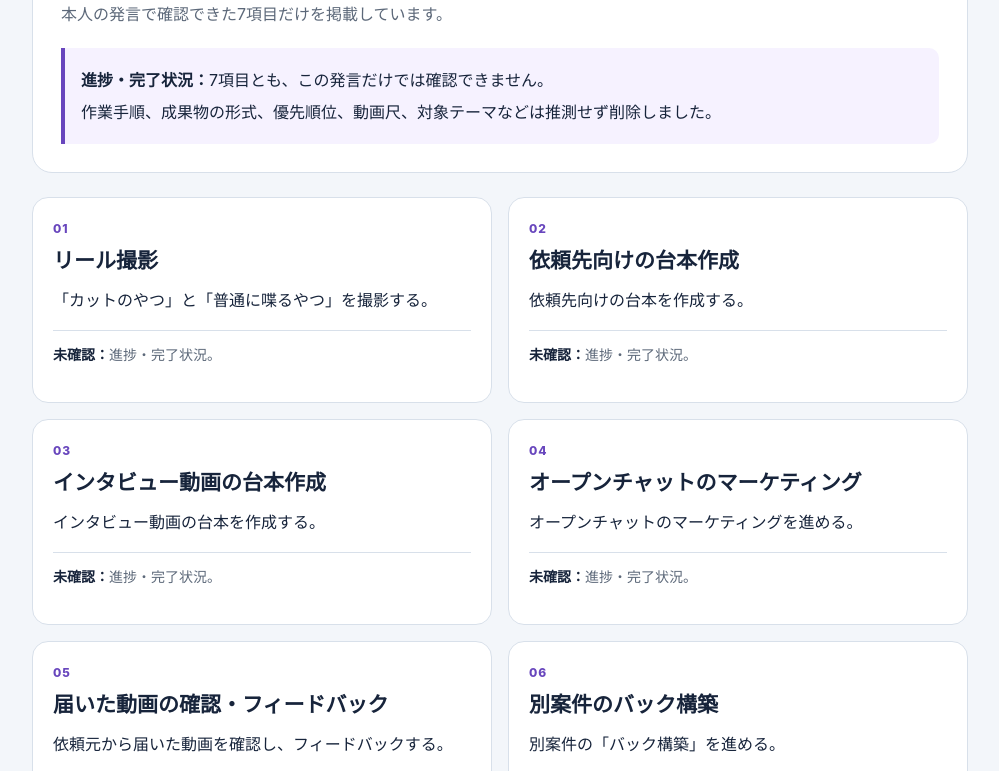
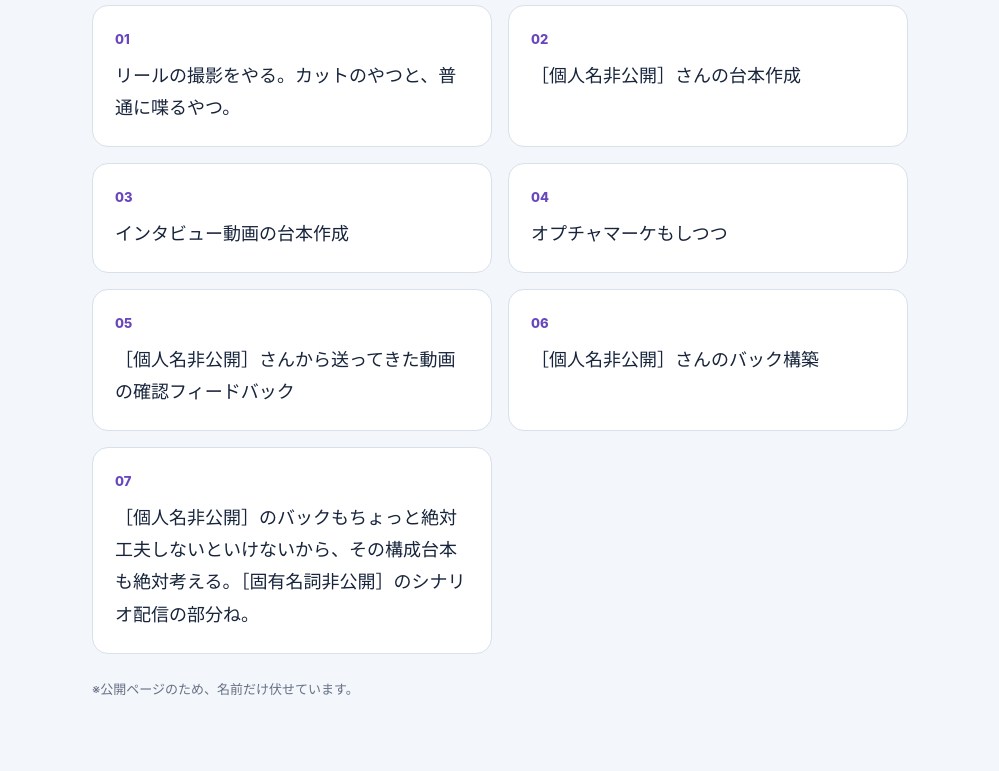
Before and after one commit to yuuyann0318/seven-task-board, a plain HTML site: page index.html in a window 1280 px wide. Shown: the part 142-913 px from the top of the page, without its empty margins (140-1139 px from the left). Drawn offline with Linux system fonts and the light colour scheme.

Commit message:
Use only the original task wording

```diff
--- a/index.html
+++ b/index.html
@@ -1,13 +1,12 @@
 <!doctype html>
-<html lang="ja"><meta charset="utf-8"><meta name="viewport" content="width=device-width,initial-scale=1"><meta name="robots" content="noindex,nofollow"><title>11月18日のタスク表｜発言確認版</title>
-<style>:root{--ink:#17243b;--muted:#5c6879;--line:#d8e0ea;--accent:#6846bd;--bg:#f3f6fa}*{box-sizing:border-box}body{margin:0;background:var(--bg);color:var(--ink);font:16px/1.75 -apple-system,BlinkMacSystemFont,"Hiragino Sans","Yu Gothic",sans-serif}main{max-width:980px;margin:auto;padding:44px 22px 64px}header{background:#fff;border:1px solid var(--line);border-radius:20px;padding:28px;margin-bottom:24px}h1{margin:0 0 12px;font-size:clamp(28px,5vw,42px);line-height:1.35}.lead{margin:0;color:var(--muted)}.notice{margin-top:20px;padding:14px 16px;border-left:4px solid var(--accent);background:#f6f2ff;border-radius:0 10px 10px 0}.notice p{margin:4px 0}.grid{display:grid;grid-template-columns:repeat(2,minmax(0,1fr));gap:16px}.task{background:#fff;border:1px solid var(--line);border-radius:16px;padding:20px}.num{font-size:12px;font-weight:800;color:var(--accent);letter-spacing:.08em}.task h2{font-size:21px;line-height:1.5;margin:6px 0 10px}.fact{margin:0}.state{margin-top:16px;padding-top:12px;border-top:1px solid var(--line);color:var(--muted);font-size:14px}.state b{color:var(--ink)}footer{margin-top:28px;color:var(--muted);font-size:13px}.source{background:#fff;border:1px solid var(--line);border-radius:14px;padding:16px;margin-top:24px}.source p{margin:4px 0}@media(max-width:680px){main{padding:24px 14px 40px}.grid{grid-template-columns:1fr}header{padding:22px}.task{padding:18px}}</style>
-<main><header><h1>11月18日のタスク表</h1><p class="lead">本人の発言で確認できた7項目だけを掲載しています。</p><div class="notice"><p><b>進捗・完了状況：</b>7項目とも、この発言だけでは確認できません。</p><p>作業手順、成果物の形式、優先順位、動画尺、対象テーマなどは推測せず削除しました。</p></div></header>
-<div class="grid">
-<article class="task"><div class="num">01</div><h2>リール撮影</h2><p class="fact">「カットのやつ」と「普通に喋るやつ」を撮影する。</p><p class="state"><b>未確認：</b>進捗・完了状況。</p></article>
-<article class="task"><div class="num">02</div><h2>依頼先向けの台本作成</h2><p class="fact">依頼先向けの台本を作成する。</p><p class="state"><b>未確認：</b>進捗・完了状況。</p></article>
-<article class="task"><div class="num">03</div><h2>インタビュー動画の台本作成</h2><p class="fact">インタビュー動画の台本を作成する。</p><p class="state"><b>未確認：</b>進捗・完了状況。</p></article>
-<article class="task"><div class="num">04</div><h2>オープンチャットのマーケティング</h2><p class="fact">オープンチャットのマーケティングを進める。</p><p class="state"><b>未確認：</b>進捗・完了状況。</p></article>
-<article class="task"><div class="num">05</div><h2>届いた動画の確認・フィードバック</h2><p class="fact">依頼元から届いた動画を確認し、フィードバックする。</p><p class="state"><b>未確認：</b>進捗・完了状況。</p></article>
-<article class="task"><div class="num">06</div><h2>別案件のバック構築</h2><p class="fact">別案件の「バック構築」を進める。</p><p class="state"><b>未確認：</b>進捗・完了状況。</p></article>
-<article class="task"><div class="num">07</div><h2>自社のバック構成・台本</h2><p class="fact">自社の「バック」を工夫し、シナリオ配信部分の構成・台本を考える。</p><p class="state"><b>未確認：</b>進捗・完了状況。</p></article>
-</div><div class="source"><p><b>根拠：</b>2026年11月18日の本人発言1件。</p><p>公開ページのため、人名は「依頼先」「依頼元」「別案件」「自社」に置き換えています。個人名、顧客情報、資料リンクは掲載していません。</p></div><footer>静的な確認表です。進捗の自動同期は行いません。</footer></main></html>
+<html lang="ja"><meta charset="utf-8"><meta name="viewport" content="width=device-width,initial-scale=1"><meta name="robots" content="noindex,nofollow"><title>今日のタスク</title>
+<style>:root{--ink:#17243b;--muted:#667085;--line:#d8e0ea;--accent:#6846bd;--bg:#f3f6fa}*{box-sizing:border-box}body{margin:0;background:var(--bg);color:var(--ink);font:16px/1.8 -apple-system,BlinkMacSystemFont,"Hiragino Sans","Yu Gothic",sans-serif}main{max-width:860px;margin:auto;padding:44px 22px 64px}header{margin-bottom:24px}h1{font-size:clamp(30px,5vw,44px);margin:0}.grid{display:grid;grid-template-columns:repeat(2,minmax(0,1fr));gap:16px}.task{background:#fff;border:1px solid var(--line);border-radius:16px;padding:22px}.num{color:var(--accent);font-size:13px;font-weight:800}.task p{margin:8px 0 0;font-size:18px}.note{margin-top:24px;color:var(--muted);font-size:13px}@media(max-width:680px){main{padding:28px 14px 40px}.grid{grid-template-columns:1fr}.task{padding:18px}}</style>
+<main><header><h1>今日のタスク</h1></header><div class="grid">
+<article class="task"><div class="num">01</div><p>リールの撮影をやる。カットのやつと、普通に喋るやつ。</p></article>
+<article class="task"><div class="num">02</div><p>［個人名非公開］さんの台本作成</p></article>
+<article class="task"><div class="num">03</div><p>インタビュー動画の台本作成</p></article>
+<article class="task"><div class="num">04</div><p>オプチャマーケもしつつ</p></article>
+<article class="task"><div class="num">05</div><p>［個人名非公開］さんから送ってきた動画の確認フィードバック</p></article>
+<article class="task"><div class="num">06</div><p>［個人名非公開］さんのバック構築</p></article>
+<article class="task"><div class="num">07</div><p>［個人名非公開］のバックもちょっと絶対工夫しないといけないから、その構成台本も絶対考える。［固有名詞非公開］のシナリオ配信の部分ね。</p></article>
+</div><p class="note">※公開ページのため、名前だけ伏せています。</p></main></html>
```
